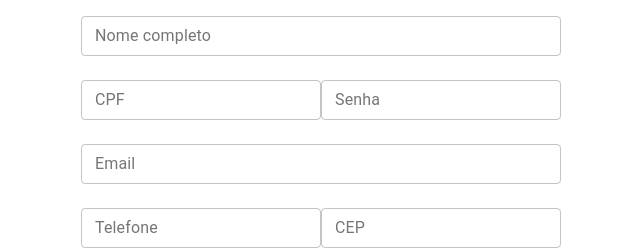
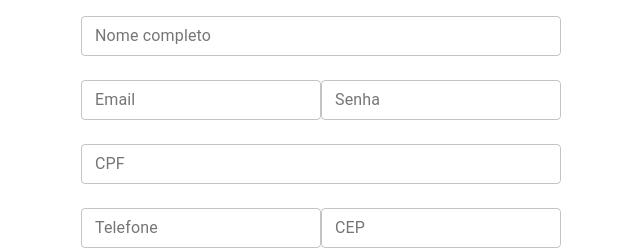
Before and after one commit to CesarSturmer/service, a Next.js app: page /userForm in a window 1280 px wide. Shown: the top 250 px of the page, without its empty margins (319-959 px from the left). Built offline with nearby package versions, Linux system fonts and the light colour scheme; no server answers.

Commit message:
code refactoring

```diff
--- a/pages/login.js
+++ b/pages/login.js
@@ -49,7 +49,7 @@ function Login() {
                 label='Email'
                 variant='outlined'
                 size='small'
-                type='text'
+                type='email'
                 margin='normal'
                 fullWidth
             />
--- a/pages/userForm.js
+++ b/pages/userForm.js
@@ -1,4 +1,5 @@
 import {useState, useEffect} from 'react'
+import axios from 'axios'
 import styled from 'styled-components'
 import {TextField} from '@material-ui/core'
 import api from './api'
@@ -81,12 +82,12 @@ function UserForm() {
             />
             <TwoInputsContainer>
                 <TextField
-                    value={cpf}
-                    onChange={(e) => setCpf(e.target.value)}
-                    label='CPF'
+                    value={email}
+                    onChange={(e) => setEmail(e.target.value)}
+                    label='Email'
                     variant='outlined'
                     size='small'
-                    type='number'
+                    type='email'
                     margin='normal'
                 />
                 <TextField
@@ -100,12 +101,12 @@ function UserForm() {
                 />
             </TwoInputsContainer>
             <TextField
-                value={email}
-                onChange={(e) => setEmail(e.target.value)}
-                label='Email'
+                value={cpf}
+                onChange={(e) => setCpf(e.target.value)}
+                label='CPF'
                 variant='outlined'
                 size='small'
-                type='text'
+                type='number'
                 margin='normal'
                 fullWidth
             />
```
